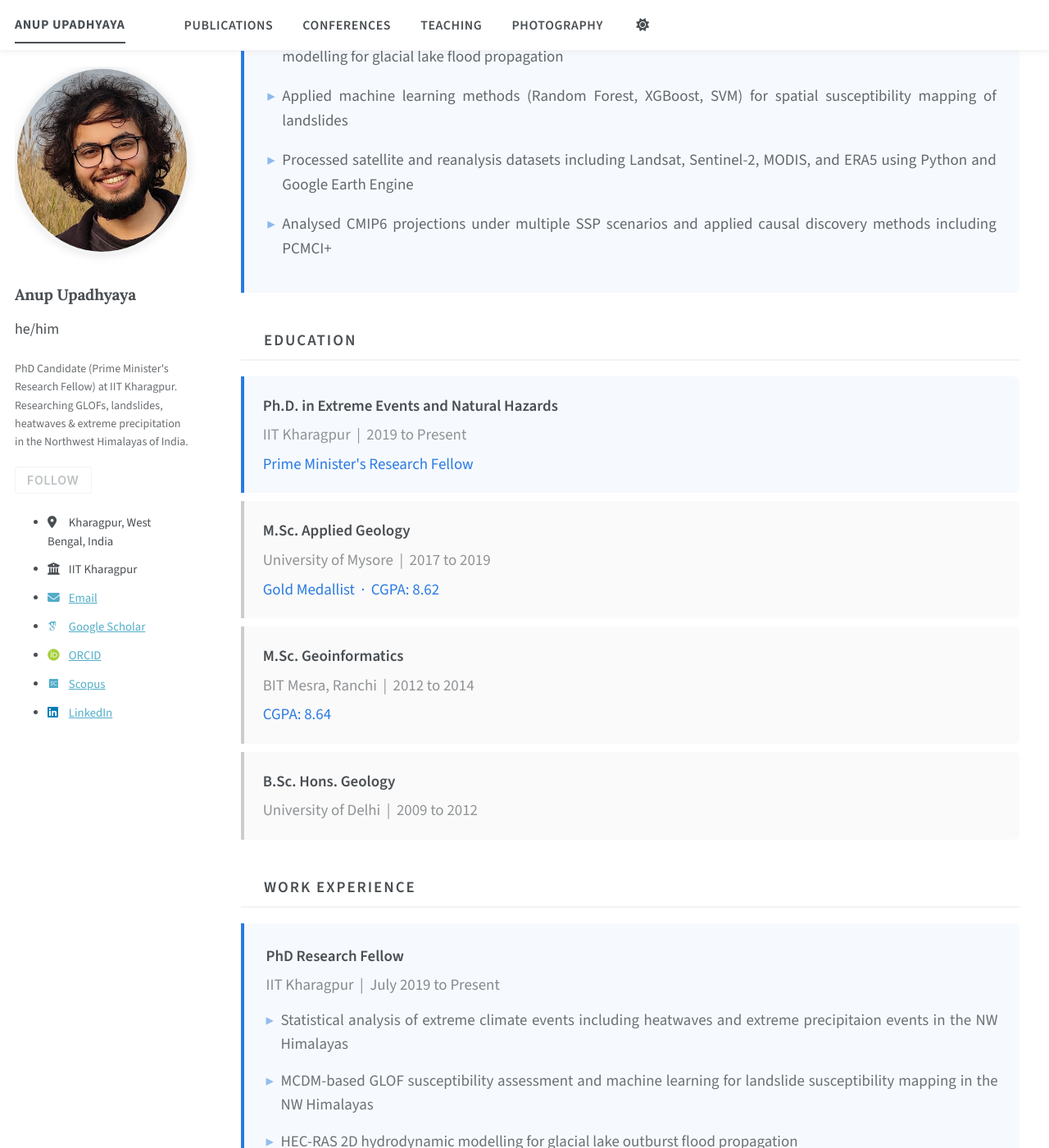
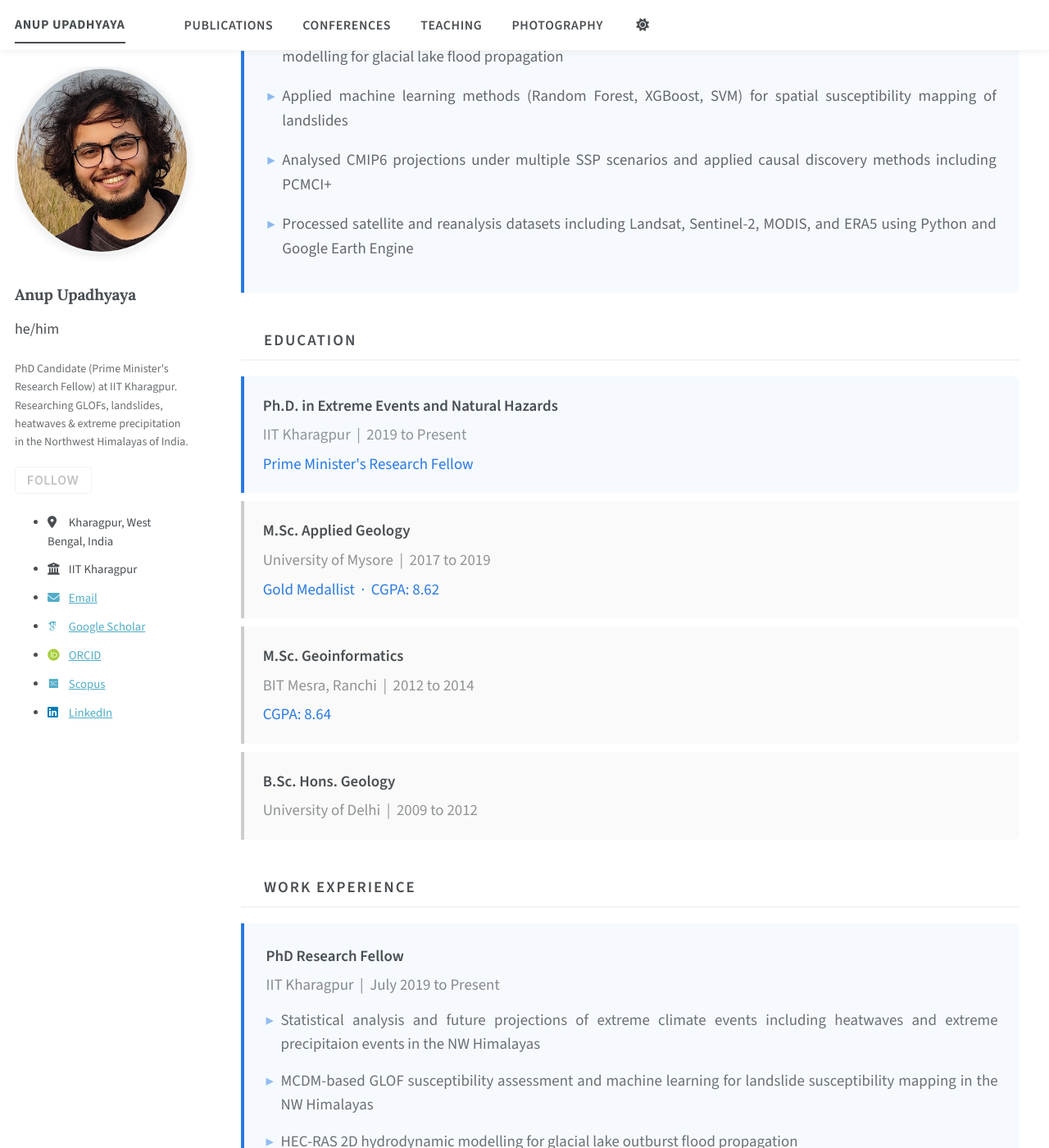
Before and after one commit to anupupadhyaya/anupupadhyaya.github.io, a Jekyll site: the page built from _pages/about.md, in a window 1280 px wide and 1400 px high, scrolled down 865 px. Shown: the whole window at 82% size. Built offline with Jekyll 4.4.1, drawn with Linux system fonts in a browser that asks for light colours; some web fonts are replaced; a script bundle is joined from its source files by our own code; library files that are not in the unit come from our copies.

Commit message:
Update about.md

```diff
--- a/_pages/about.md
+++ b/_pages/about.md
@@ -272,8 +272,8 @@
   <li>Investigated heatwaves, extreme precipitation, glacial lake outburst floods, and landslide susceptibility across the Northwest Himalayas</li>
   <li>Applied MCDM to identify potentially dangerous glacial lakes and performed HEC-RAS 2D hydrodynamic modelling for glacial lake flood propagation</li>
   <li>Applied machine learning methods (Random Forest, XGBoost, SVM) for spatial susceptibility mapping of landslides </li>
+  <li>Analysed CMIP6 projections under multiple SSP scenarios and applied causal discovery methods including PCMCI+</li>
   <li>Processed satellite and reanalysis datasets including Landsat, Sentinel-2, MODIS, and ERA5 using Python and Google Earth Engine</li>
-  <li>Analysed CMIP6 projections under multiple SSP scenarios and applied causal discovery methods including PCMCI+</li>
 
 </ul>
 </div>
@@ -310,7 +310,7 @@
   <div class="work-title">PhD Research Fellow</div>
   <div class="work-org">IIT Kharagpur &nbsp;|&nbsp; July 2019 to Present</div>
   <ul class="work-points">
-    <li>Statistical analysis of extreme climate events including heatwaves and extreme precipitaion events in the NW Himalayas</li>
+    <li>Statistical analysis and future projections of extreme climate events including heatwaves and extreme precipitaion events in the NW Himalayas</li>
     <li>MCDM-based GLOF susceptibility assessment and machine learning for landslide susceptibility mapping in the NW Himalayas</li>
     <li>HEC-RAS 2D hydrodynamic modelling for glacial lake outburst flood propagation</li>
   </ul>
```
